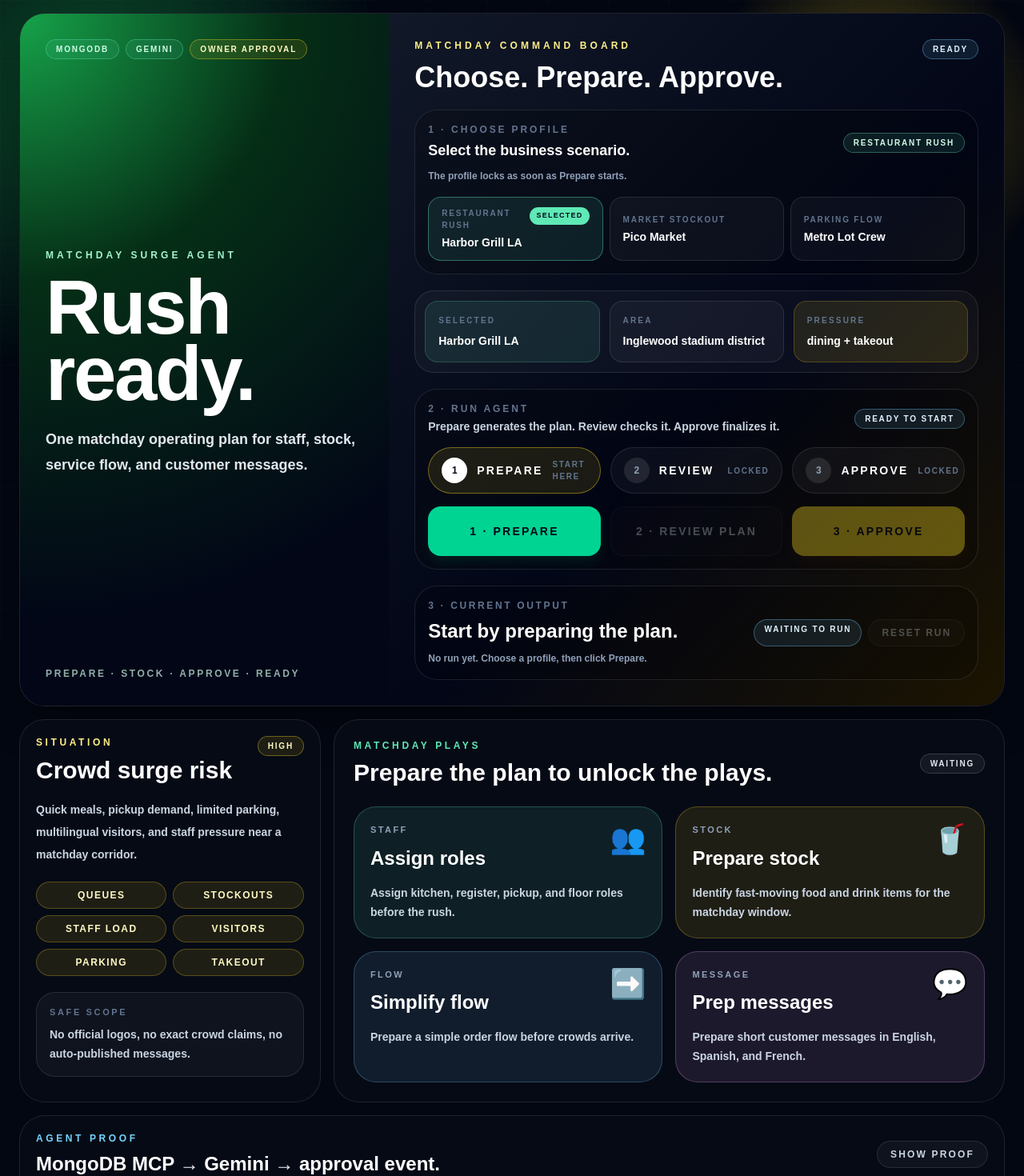
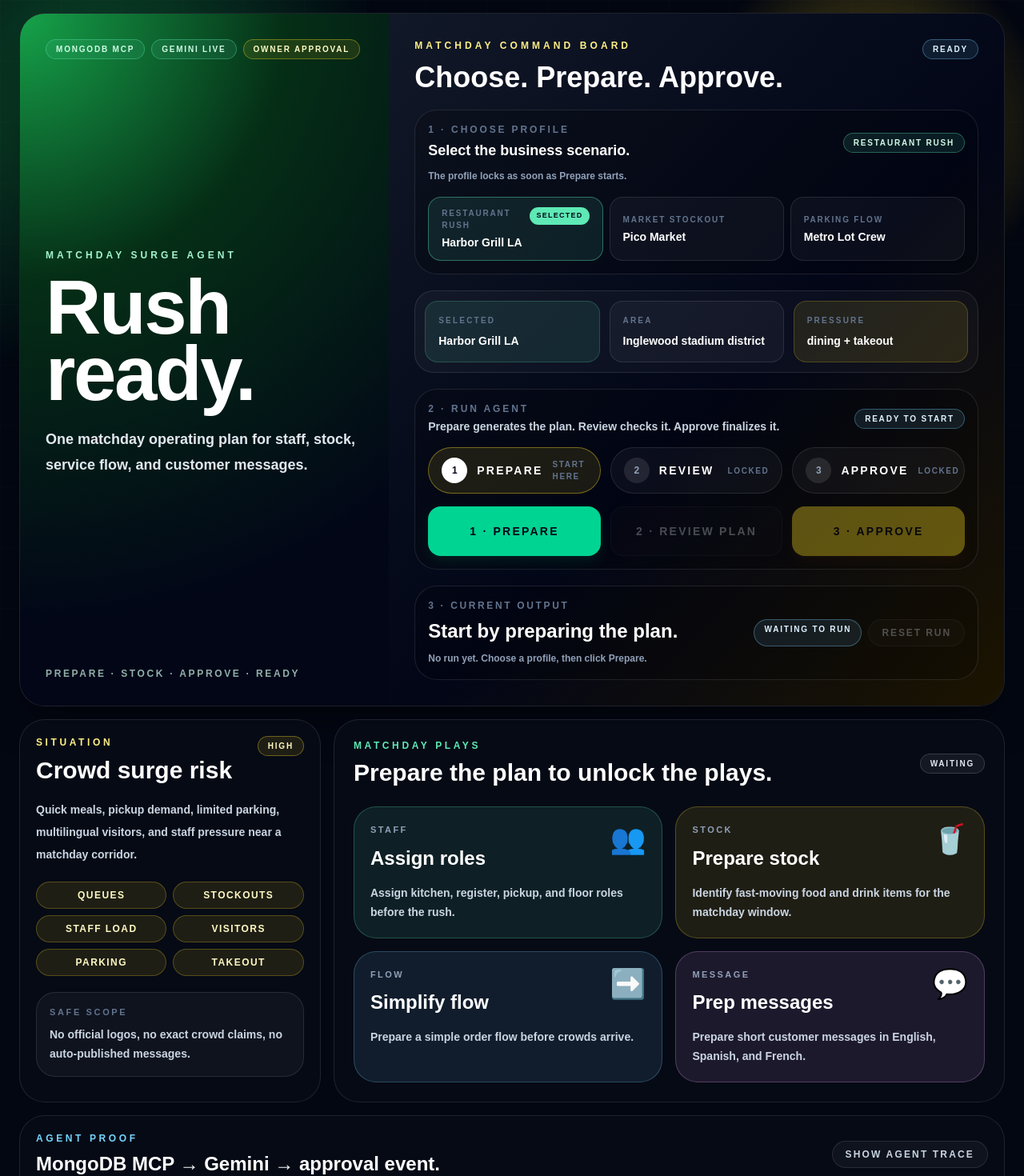
Before and after one commit to mneang/matchday-surge-agent, a Next.js app: page / in a window 1280 px wide. Shown: the top 1470 px of the page at 80% size. Built offline with nearby package versions, Linux system fonts and the light colour scheme.

Commit message:
Polish agent proof UI language

```diff
--- a/src/app/page.tsx
+++ b/src/app/page.tsx
@@ -513,8 +513,8 @@ export default function Home() {
           <div className="grid lg:grid-cols-[0.75fr_1.25fr]">
             <div className="relative flex min-h-[460px] flex-col justify-between bg-[radial-gradient(circle_at_top_left,#16a34a_0,#052e16_34%,#020617_78%)] p-6 md:p-8">
               <div className="flex flex-wrap gap-2">
-                <StatusChip tone="green">MongoDB</StatusChip>
-                <StatusChip tone="green">Gemini</StatusChip>
+                <StatusChip tone="green">MongoDB MCP</StatusChip>
+                <StatusChip tone="green">Gemini live</StatusChip>
                 <StatusChip tone="yellow">Owner approval</StatusChip>
               </div>
 
@@ -744,7 +744,7 @@ export default function Home() {
                       {stage === "start"
                         ? "Waiting to run"
                         : stage === "review"
-                        ? "Owner approval needed"
+                        ? "Approval needed"
                         : "Ready for staff"}
                     </StatusChip>
                     <button
@@ -984,7 +984,7 @@ export default function Home() {
               onClick={() => setShowProof((value) => !value)}
               className="rounded-full border border-white/10 bg-white/[0.04] px-4 py-2 text-xs font-black uppercase tracking-[0.18em] text-slate-300 transition hover:bg-white/[0.08]"
             >
-              {showProof ? "Hide proof" : "Show proof"}
+              {showProof ? "Hide agent trace" : "Show agent trace"}
             </button>
           </div>
 
```
